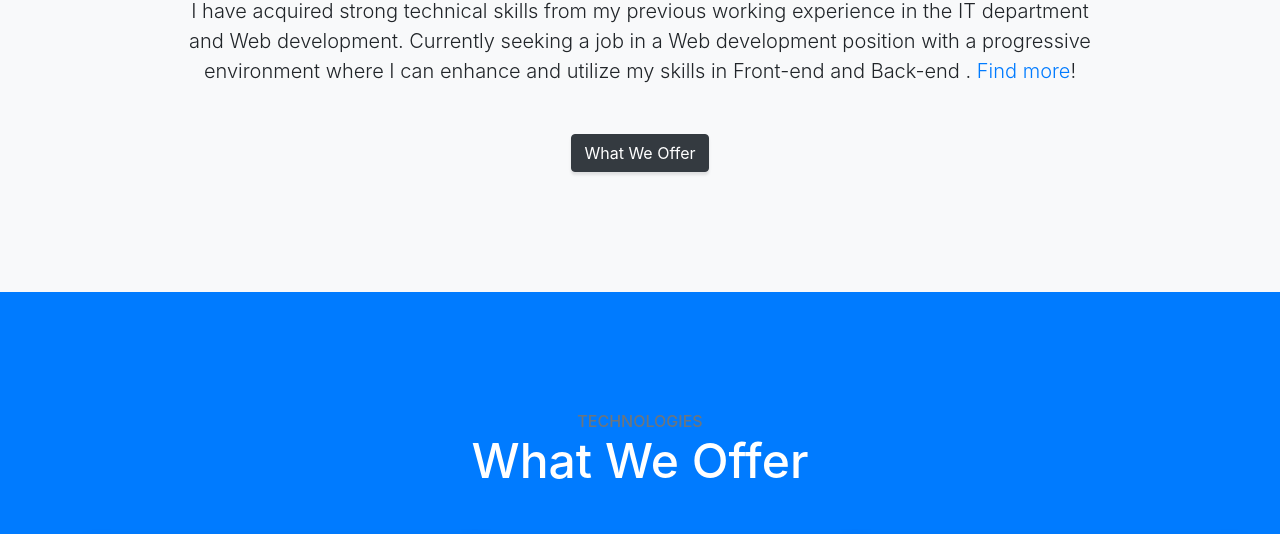
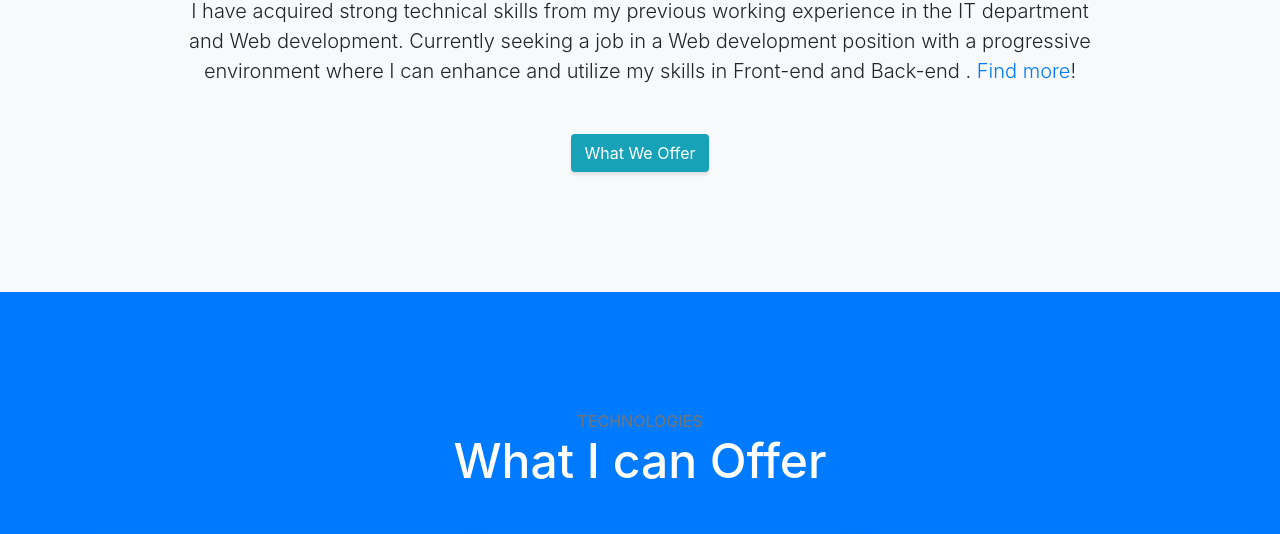
Before and after one commit to billodiallo/psersonal, a website with bundled scripts: page index.html in a window 1280 px wide. Shown: the part 970-1504 px from the top of the page. Built offline with nearby package versions, Linux system fonts and the light colour scheme.

Commit message:
change color

```diff
--- a/index.html
+++ b/index.html
@@ -75,7 +75,7 @@
           <h2>My journey!</h2>
           <p class="lead mb-5">I have acquired strong technical skills from my previous  working experience in the IT department and Web development. Currently seeking a job in a Web development position with a progressive environment where I can enhance and utilize my skills in Front-end  and Back-end .
             <a href="https://github.com/billodiallo">Find more</a>!</p>
-          <a class="btn btn-dark btn-xl js-scroll-trigger" href="#services">What We Offer</a>
+          <a class="btn bg-info text-white" href="#services">What We Offer</a>
         </div>
       </div>
     </div>
@@ -86,7 +86,7 @@
     <div class="container">
       <div class="content-section-heading">
         <h3 class="text-secondary mb-0">Technologies</h3>
-        <h2 class="mb-5">What We Offer</h2>
+        <h2 class="mb-5">What I can  Offer</h2>
       </div>
       <div class="row">
         <div class="position-relative col-lg-4 col-md-12 mb-5 mb-lg-0">
@@ -191,14 +191,6 @@
 </section>
 </div>
 
-  <!-- Map -->
-  <!-- <div id="contact" class="map">
-    <iframe src="https://maps.google.com/maps?f=q&amp;source=s_q&amp;hl=en&amp;geocode=&amp;q=Twitter,+Inc.,+Market+Street,+San+Francisco,+CA&amp;aq=0&amp;oq=twitter&amp;sll=28.659344,-81.187888&amp;sspn=0.128789,0.264187&amp;ie=UTF8&amp;hq=Twitter,+Inc.,+Market+Street,+San+Francisco,+CA&amp;t=m&amp;z=15&amp;iwloc=A&amp;output=embed"></iframe>
-    <br />
-    <small>
-      <a href="https://maps.google.com/maps?f=q&amp;source=embed&amp;hl=en&amp;geocode=&amp;q=Twitter,+Inc.,+Market+Street,+San+Francisco,+CA&amp;aq=0&amp;oq=twitter&amp;sll=28.659344,-81.187888&amp;sspn=0.128789,0.264187&amp;ie=UTF8&amp;hq=Twitter,+Inc.,+Market+Street,+San+Francisco,+CA&amp;t=m&amp;z=15&amp;iwloc=A"></a>
-    </small>
-  </div> -->
 
   <!-- Footer -->
   <h2 class="mb-5 text-center">Contact</h2>
```
